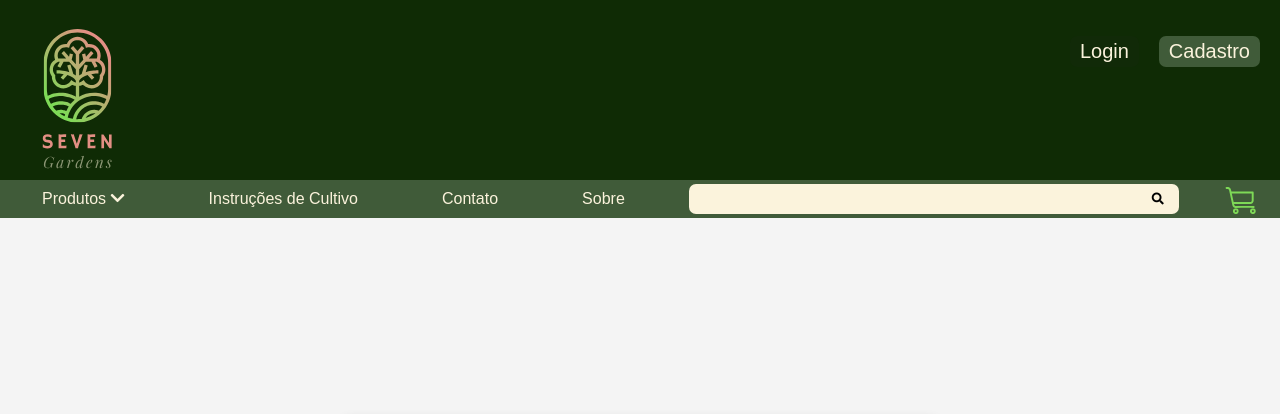
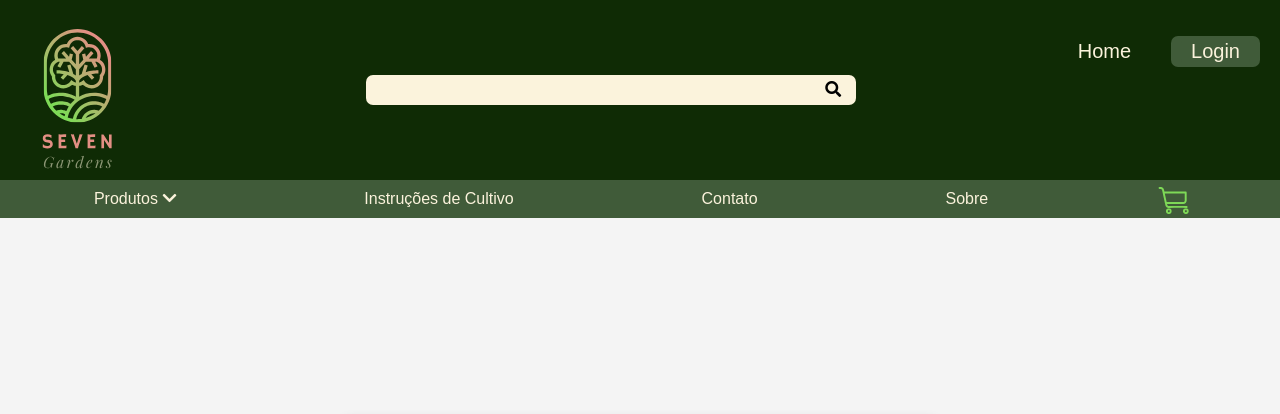
Before and after one commit to brenddamachado/Seven_Gardens, a PHP site: page /html/2Fa.html in a window 1280 px wide. Shown: the top 414 px of the page. Run offline with PHP 8.4, Linux system fonts and the light colour scheme.

Commit message:
novo header

```diff
--- a/Front-end/css/2Fa.css
+++ b/Front-end/css/2Fa.css
@@ -24,7 +24,12 @@ ul {
   list-style-type: none;
   font-size: 20px;
 }
+/* .barra_pesquisa input{
+    align-items: center;
+    justify-content: center;
+    margin-top: 25%;
 
+} */
 .logo {
   width: 155px;
   height: 200px;
@@ -37,8 +42,57 @@ ul {
   height: 38px;
   align-items: center;
   font-size: 12px;
+  position: relative; /* Adiciona posição relativa para que possamos usar position absolute no #produtos */
+}
+#icon {
+  width: 35px;
+  margin-top: 2px;
+  margin-right: 15px;
+  font-size: 20px;
+  color: #7ed957;
+  border-color: #7ed957;
+
+}
+.pesquisa-container {
+  position: relative;
+  display: inline-block;
 }
 
+.pesquisa {
+  width: 490px; /* Define o tamanho do input */
+  height: 30px;
+  border-radius: 7px;
+  border: none; /* Remove as bordas */
+  background-color: #fbf3dc; /* Define a cor de fundo desejada */
+  margin-top: 75px;
+  margin-left: 30px;
+}
+
+.pesquisa-icon {
+  position: absolute;
+  right: 15px; /* Posiciona o ícone à direita */
+  top: 50%;
+  transform: translateY(-50%);
+}
+.opcoes h2 {
+  color: #fbf3dc;
+}
+
+.login {
+  background-color: #405b39;
+
+  color: #fbf3dc;
+  border-radius: 7px;
+  padding: 4px 10px;
+  text-decoration: none;
+}
+
+.home {
+  color: #fbf3dc;
+  border-radius: 7px;
+  padding: 4px 10px;
+  text-decoration: none;
+}
 
 .dropdown {
   position: relative;
@@ -79,54 +133,6 @@ ul {
   display: block;
 }
 
-.dropdown-content {
-  right: -20;
-}
-#icon {
-  width: 35px;
-  margin-top: 2px;
-  font-size: 20px;
-  color: #7ED957;
-  border-color: #7ED957;
-}
-.pesquisa-container {
-  position: relative;
-  display: inline-block;
-}
-
-.pesquisa {
-  width: 490px; /* Define o tamanho do input */
-  height: 30px;
-  border-radius: 7px;
-  border: none; /* Remove as bordas */
-  background-color: #FBF3DC; /* Define a cor de fundo desejada */
-}
-
-.pesquisa-icon {
-  position: absolute;
-  right: 15px; /* Posiciona o ícone à direita */
-  top: 50%;
-  transform: translateY(-50%);
-}
-.opcoes h2 {
-  color: #fbf3dc;
-}
-
-.login {
-  background-color: #112a08;
-  color: #fbf3dc;
-  border-radius: 7px;
-  padding: 4px 10px;
-}
-
-
-.cadastrar {
-  background-color: #405b39;
-  color: #fbf3dc;
-  border-radius: 7px;
-  padding: 4px 10px;
-}
-
 .menu_btn {
   background-color: #405B39;
   padding: 10px 20px;
@@ -138,6 +144,7 @@ ul {
   font-size: 16px;
   text-decoration: none;
 }
+
 
 
 /* fim do header */
--- a/Front-end/html/2Fa.html
+++ b/Front-end/html/2Fa.html
@@ -15,30 +15,38 @@
       <div>
         <img class="logo" src="../img/logoatual.svg" alt="" srcset="" />
       </div>
+
+      <div class="pesquisa-container">
+        <input type="search" name="" id="" class="pesquisa" />
+        <label for="" class="pesquisa-icon"><i class="fas fa-search"></i></label>
+      </div>
       <nav>
         <div class="navegacao">
           <ul>
-            <li class="login">Login</li>
-            <li class="cadastrar">Cadastro</li>
+            <li class="home">
+              <a class="home" href="../index.html">Home</a>
+            </li>
+            <li class="login">
+              <a href="Login.html" class="login">Login</a>
+            </li>
           </ul>
         </div>
       </nav>
     </section>
 
     <section class="opcoes">
-
-
       <div class="dropdown">
-        <button class="dropbtn">Produtos <i class="fas fa-chevron-down">
-          </i></button>
+        <button class="dropbtn">
+          <span>Produtos</span> <i class="fas fa-chevron-down"> </i>
+        </button>
         <div class="dropdown-content">
           <a href="#"> Enxertos</a>
-          <a href="#"> Naturais (De semente)
-          </a>
+          <a href="#"> Naturais (De semente) </a>
           <a href="#">Especiais</a>
           <a href="#">Insumos</a>
         </div>
       </div>
+
       <div class="menu_btn">
         <a href="/Front-end/html/instrucoesCultivo.html">Instruções de Cultivo</a>
       </div>
@@ -48,10 +56,7 @@
       <div class="menu_btn">
         <a href="/Front-end/html/Sobre.html">Sobre</a>
       </div>
-      <div class="pesquisa-container">
-        <input type="search" name="" id="" class="pesquisa" />
-        <label for="" class="pesquisa-icon"><i class="fas fa-search"></i></label>
-      </div>
+
       <img src="../img/iconecar.svg" alt="Ícone do carrinho de compras" id="icon" />
     </section>
   </header>
```
